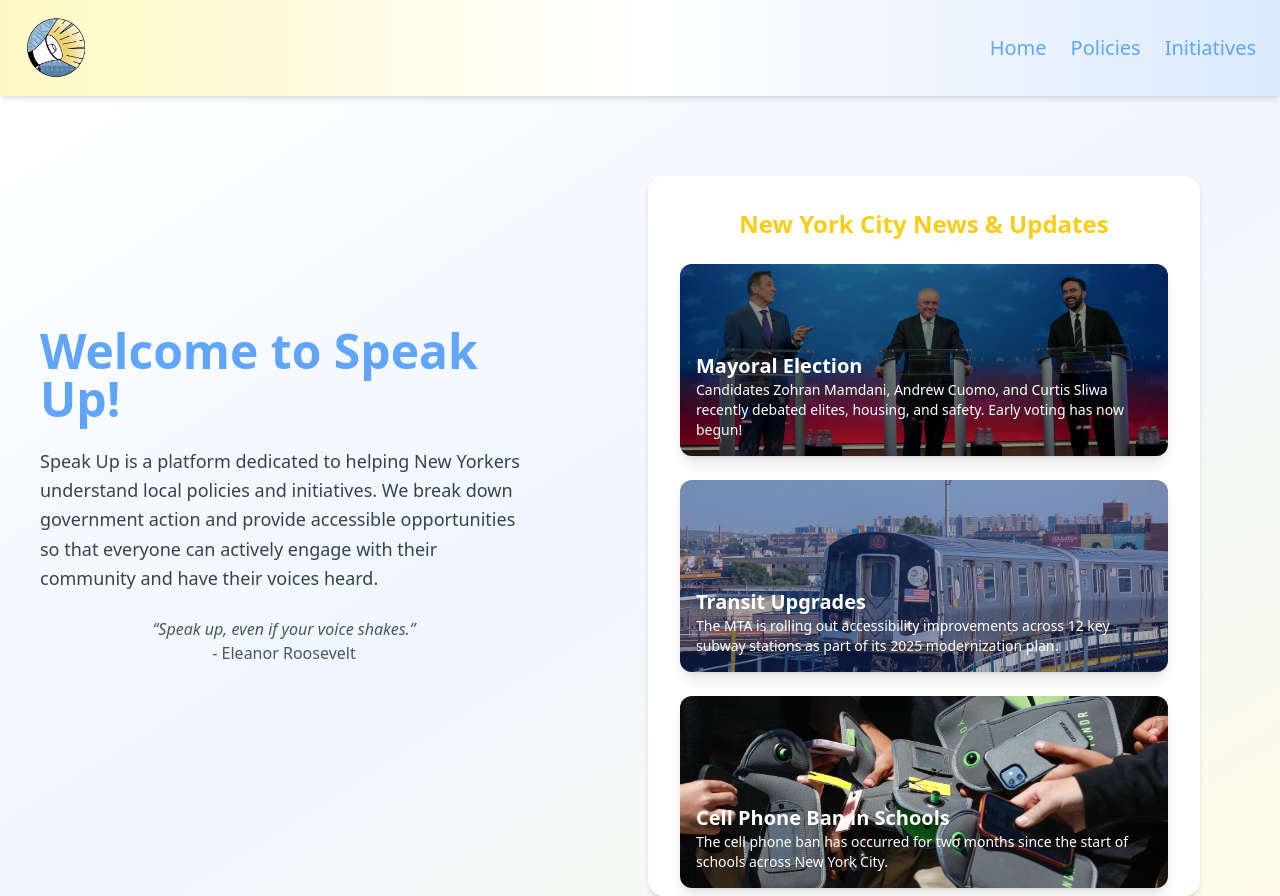
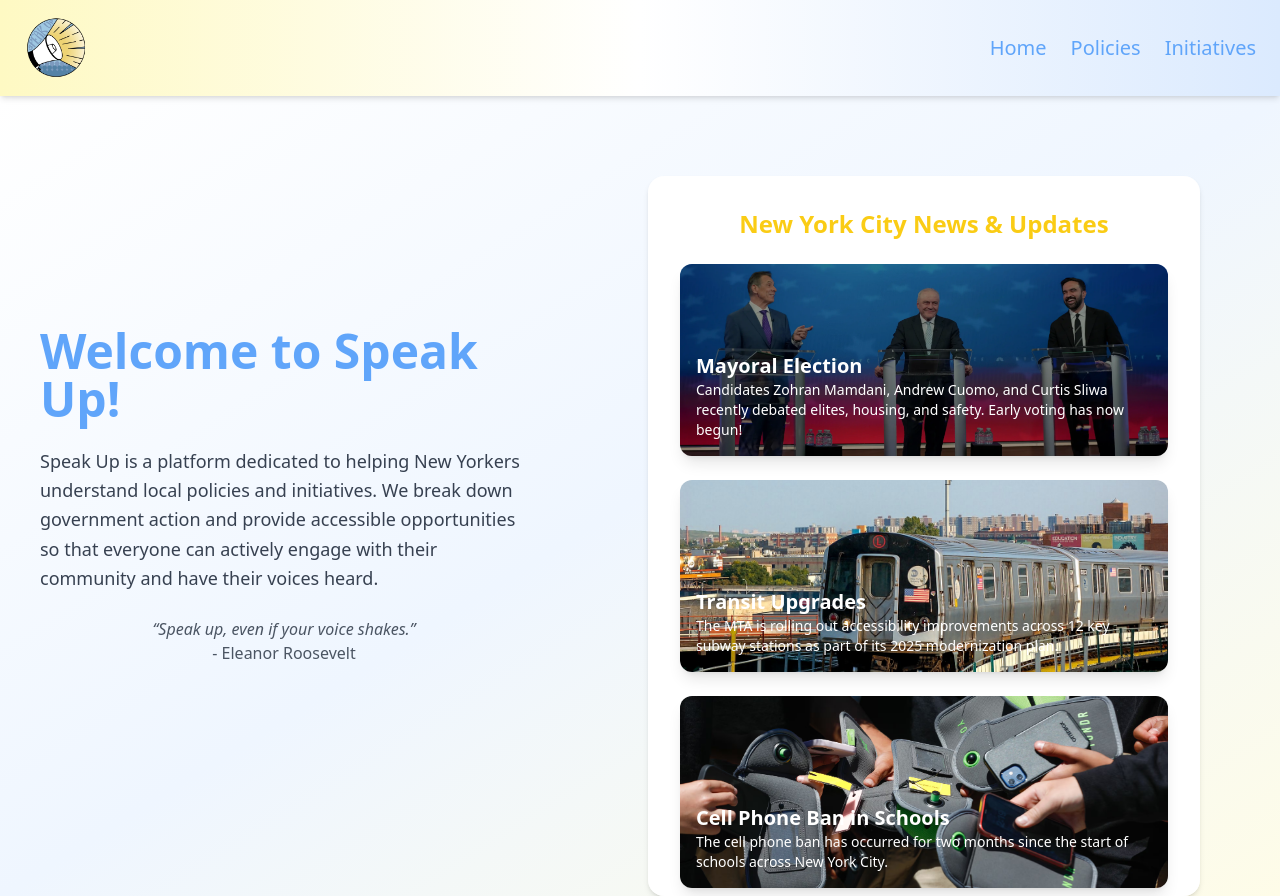
Before and after one commit to gy2335/speakup, a React (Vite) app: page / in a window 1280 px wide. Built offline with nearby package versions, Linux system fonts and the light colour scheme.

Commit message:
image again

```diff
--- a/src/pages/Home.jsx
+++ b/src/pages/Home.jsx
@@ -41,7 +41,7 @@ export default function Home() {
           {/* 2. Transit Upgrades */}
           <div className="relative rounded-xl overflow-hidden h-48 shadow-lg transform transition-transform hover:scale-105 hover:shadow-2xl">
             <img src="train.jpg" alt="Train" className="absolute inset-0 w-full h-full object-cover" />
-            <div className="absolute inset-0 bg-blue-900 bg-opacity-40 flex flex-col justify-end p-4 text-white">
+            <div className="absolute inset-0 bg-opacity-40 flex flex-col justify-end p-4 text-white">
               <h4 className="text-xl font-bold">Transit Upgrades</h4>
               <p className="text-sm">
                 The MTA is rolling out accessibility improvements across 12 key subway stations as part of its 2025 modernization plan.
```
